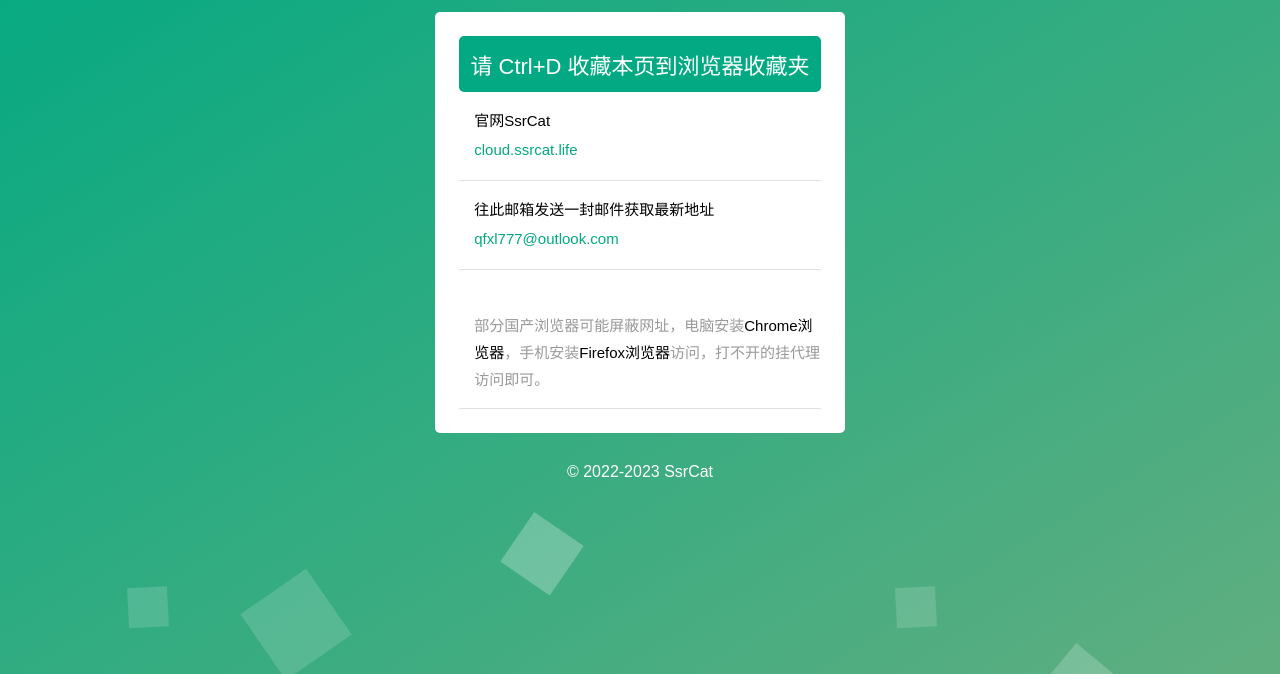
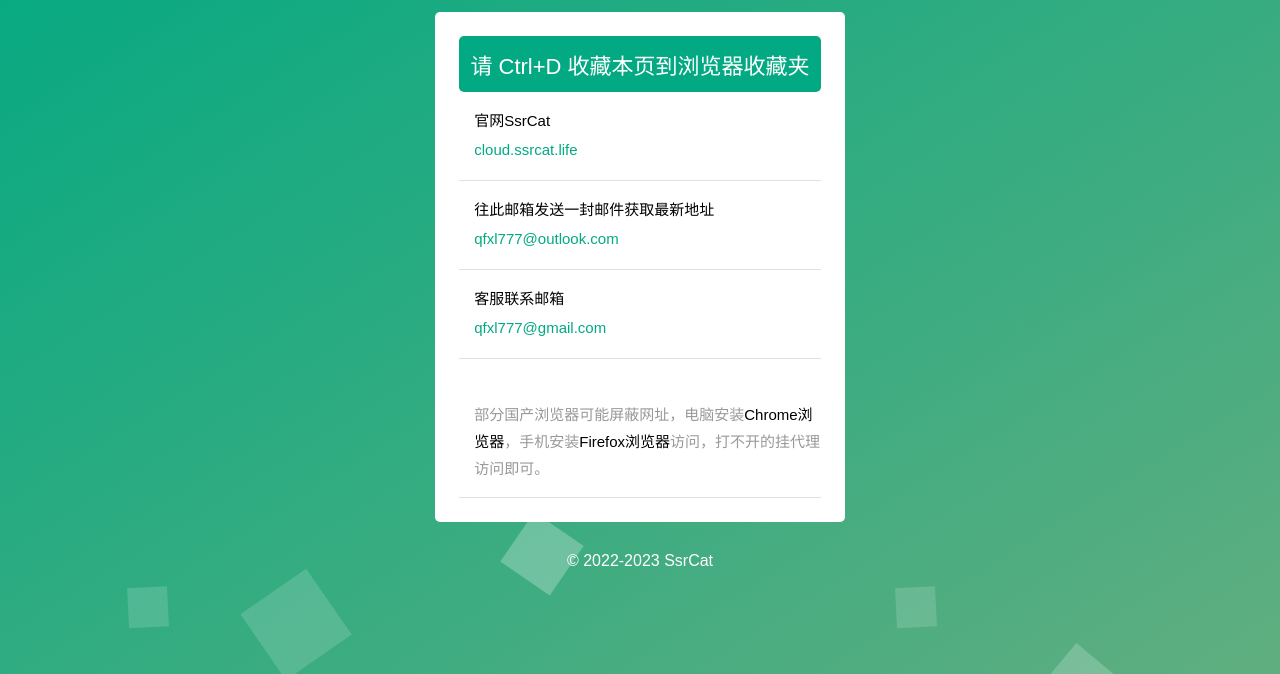
Before and after one commit to qfxl777/qfxl777.github.io, a plain HTML site: page index.html in a window 1280 px wide. Shown: the part 126-800 px from the top of the page. Drawn offline with Linux system fonts and the light colour scheme.

Commit message:
Update index.html

```diff
--- a/index.html
+++ b/index.html
@@ -36,6 +36,13 @@
 									<a href="mailto:qfxl777@outlook.com" target="_blank"><i>qfxl777@outlook.com</i></a>
 
 								</span></span></li>
+
+								<li>
+									客服联系邮箱
+									<a href="mailto:qfxl777@gmail.com" target="_blank"><i>qfxl777@gmail.com</i></a>
+
+								</span></span></li>
+
 								<li>
 
 
```
